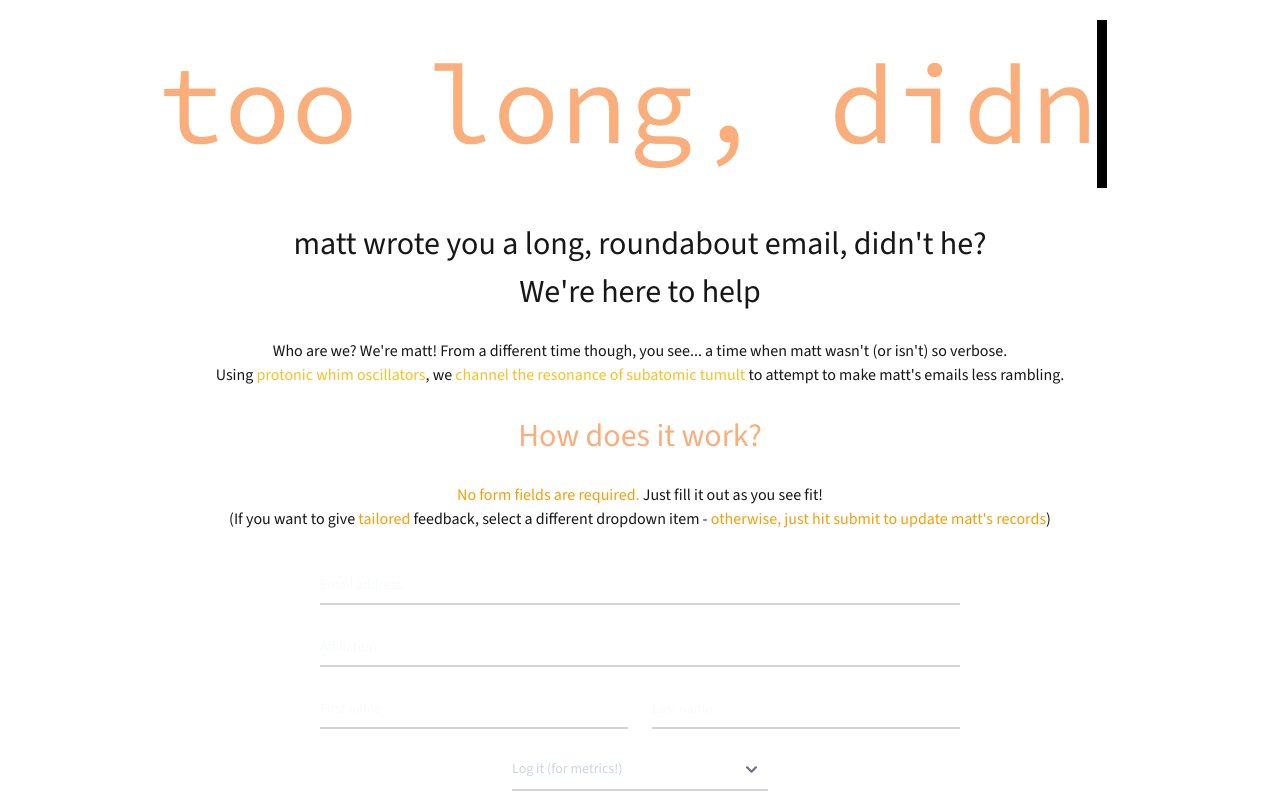
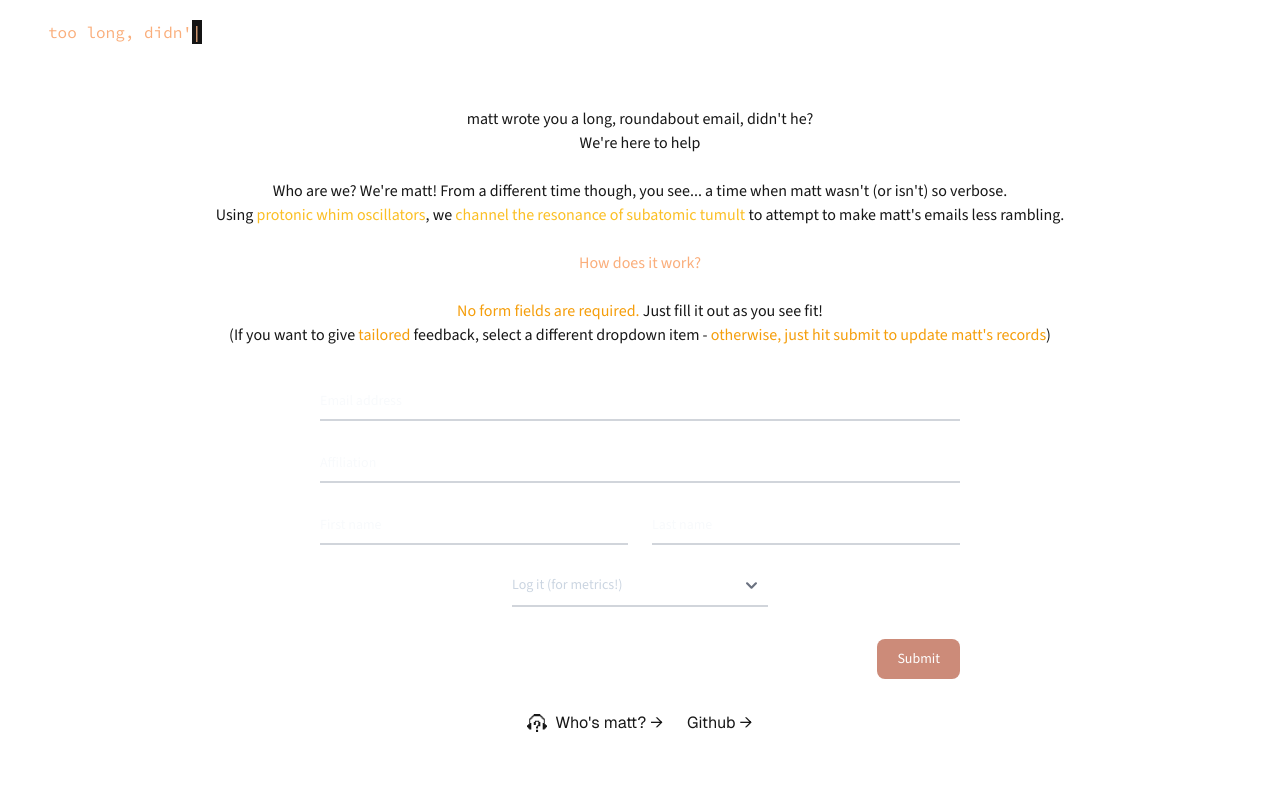
Before and after one commit to mfwolffe/terse, a Next.js app: page / in a window 1280 px wide. Shown: the top 800 px of the page. Built offline with nearby package versions, Linux system fonts and the light colour scheme.

Commit message:
flowbite cdn and tooltip since component did not fit

```diff
--- a/src/app/layout.tsx
+++ b/src/app/layout.tsx
@@ -1,12 +1,14 @@
 import type { Metadata } from "next";
 import localFont from "next/font/local";
 import "./globals.css";
+import Head from "next/head";
 
 const geistSans = localFont({
   src: "./fonts/GeistVF.woff",
   variable: "--font-geist-sans",
   weight: "100 900",
 });
+
 const geistMono = localFont({
   src: "./fonts/GeistMonoVF.woff",
   variable: "--font-geist-mono",
@@ -26,10 +28,15 @@ export default function RootLayout({
 }>) {
   return (
     <html lang="en">
+      <Head>
+        <link href="https://cdn.jsdelivr.net/npm/flowbite@2.5.2/dist/flowbite.min.css" rel="stylesheet" />
+        <title id="title">terse</title>
+      </Head>
       <body
         className={`${geistSans.variable} ${geistMono.variable} antialiased`}
       >
         {children}
+        <script src="https://cdn.jsdelivr.net/npm/flowbite@2.5.2/dist/flowbite.min.js"></script>
       </body>
     </html>
   );
--- a/src/app/page.tsx
+++ b/src/app/page.tsx
@@ -18,12 +18,11 @@ const mattGH  = <FontAwesomeIcon icon={faGithub} fontSize={20} />
 export default function Home() {
   return (
     <div className="grid grid-rows-[20px_1fr_20px] justify-items-center min-h-screen pb-20 font-[family-name:var(--font-geist-sans)]">
-      <Head>
-        <title id="title">terse</title>
-      </Head>
       <main className="flex flex-col gap-8 row-start-2  sm:items-start mt-0">
+        <div className="ml-12 mr-auto text-left">
+          <Typewriter />
+        </div>
         <div className="ml-auto mr-auto text-center">
-          <Typewriter />
           <h3 className="w-10/12 ml-auto mr-auto mt-6">
             matt wrote you a long, roundabout email, didn't he?
           </h3>
```
